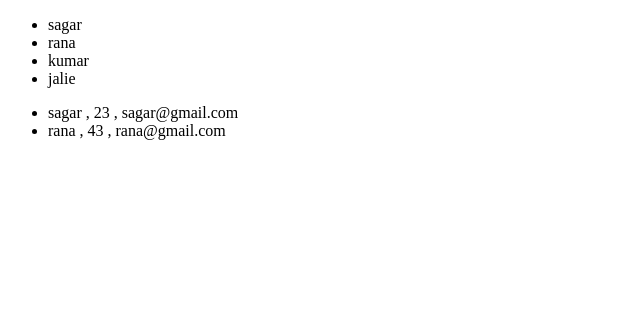
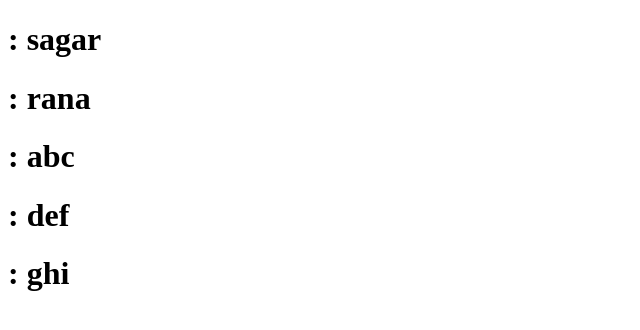
Before and after one commit to Sagar-Rana42/Angular, an Angular app: page / in a window 1280 px wide. Shown: the top 330 px of the page, without its empty margins (0-640 px from the left). Built offline with nearby package versions, Linux system fonts and the light colour scheme.

Commit message:
passing data from parent to child

```diff
--- a/src/app/app.html
+++ b/src/app/app.html
@@ -1,4 +1,5 @@
-<!-- <h2 style="text-align:center; margin-bottom:16px;">Welcome to API</h2>
+<!--
+<h2 style="text-align:center; margin-bottom:16px;">Welcome to API</h2>
 
 <table class="product-table">
   <thead>
@@ -28,29 +29,10 @@
       </tr>
     }
   </tbody>
-</table> -->
+</table>
+-->
 
-
-<!-- <p>*ngIf directive </p>
-
-<h1 *ngIf="isLogin()">Welcome to Directive</h1>
-<p>*ngFor directive</p>
-
-<div>
-  <ul *ngFor="let user of users()">
-    <li>{{user}}</li>
-  </ul>
-</div>
- -->
-
-<ul>
-  <li *ngFor="let x of students">
-    {{x}}
-  </li>
-</ul>
-
-<ul>
-  <li *ngFor="let x of studentData">
-    {{x.name}} , {{x.age}} , {{x.email}}
-  </li>
-</ul>
+<!-- <app-child [userame]="userName()"></app-child> -->
+@for( user of userName(); track user){
+  <app-child [userName]="user"></app-child>
+}
--- a/src/app/app.ts
+++ b/src/app/app.ts
@@ -3,18 +3,19 @@ import { RouterOutlet } from '@angular/router';
 import { Counter } from './component/counter/counter';
 import { FormsModule } from '@angular/forms';
 import { Api } from './services/api';
-import { CommonModule, NgFor } from '@angular/common';
+import { CommonModule, NgFor, NgIf } from '@angular/common';
+import { Child } from './child/child';
 
 @Component({
   selector: 'app-root',
-  imports: [FormsModule,NgFor],
+  imports: [FormsModule , Child],
   templateUrl: './app.html',
   styleUrl: './app.css'
 })
 
 export class App {
+/*
 
-  /*
   productData:any = signal({})
   constructor(private productService:Api){
 
@@ -28,22 +29,9 @@ export class App {
   }
     */
 
-  isLogin = signal(true)
-  users = signal([1,2,3,4])
 
-  students= ["sagar" ,"rana","kumar","jalie"]
-  studentData = [
-    {
-      name:"sagar",
-      age:23,
-      email:"sagar@gmail.com"
-    },
-    {
-      name:"rana",
-      age:43,
-      email:"rana@gmail.com"
-    }
+  userName= signal(["sagar","rana","abc","def",'ghi'])
 
-  ]
+
 
 }
--- /dev/null
+++ b/src/app/child/child.html
@@ -0,0 +1,2 @@
+
+<h1> : {{userName}}</h1>
--- /dev/null
+++ b/src/app/child/child.ts
@@ -0,0 +1,11 @@
+import { Component, Input } from '@angular/core';
+
+@Component({
+  selector: 'app-child',
+  imports: [],
+  templateUrl: './child.html',
+  styleUrl: './child.css',
+})
+export class Child {
+  @Input() userName:string | undefined
+}
```
Also changed, not shown: src/app/child/child.css (added), 1 other file (tests, documents, lock files or other folders).
